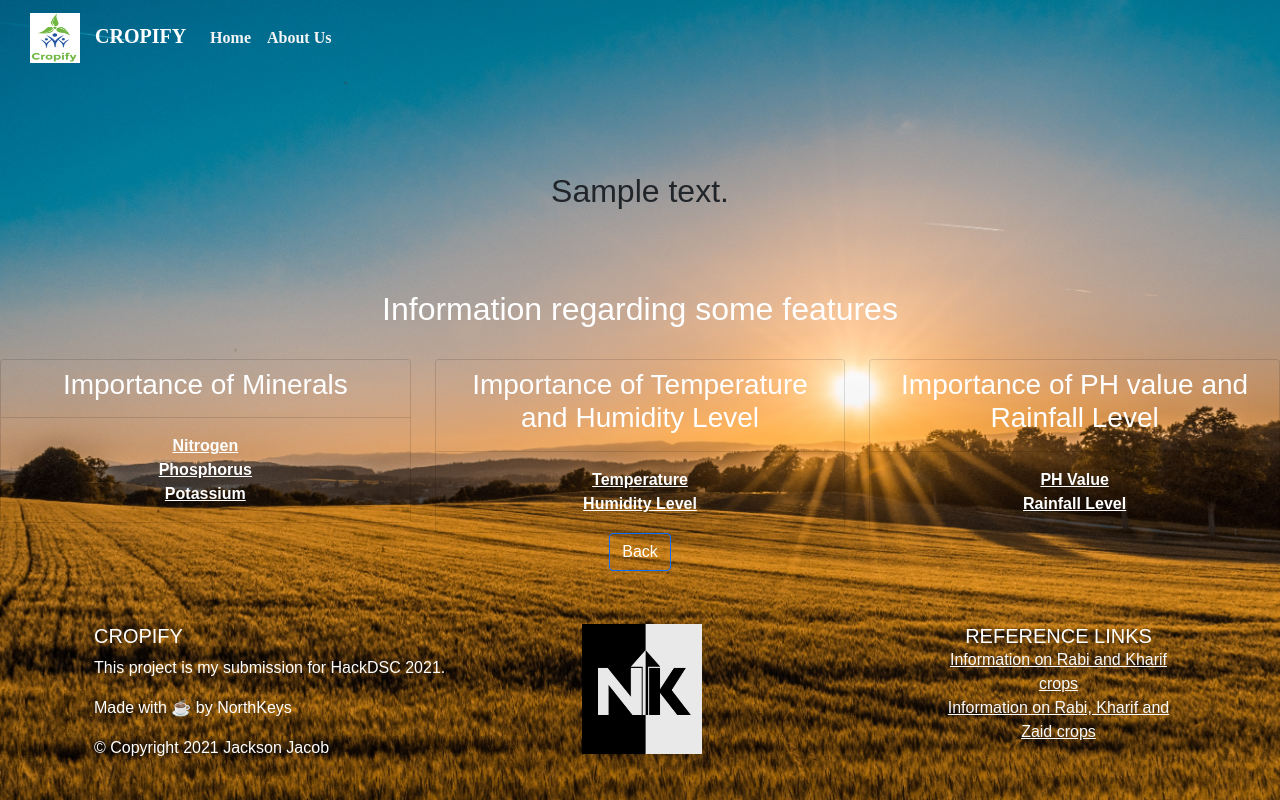
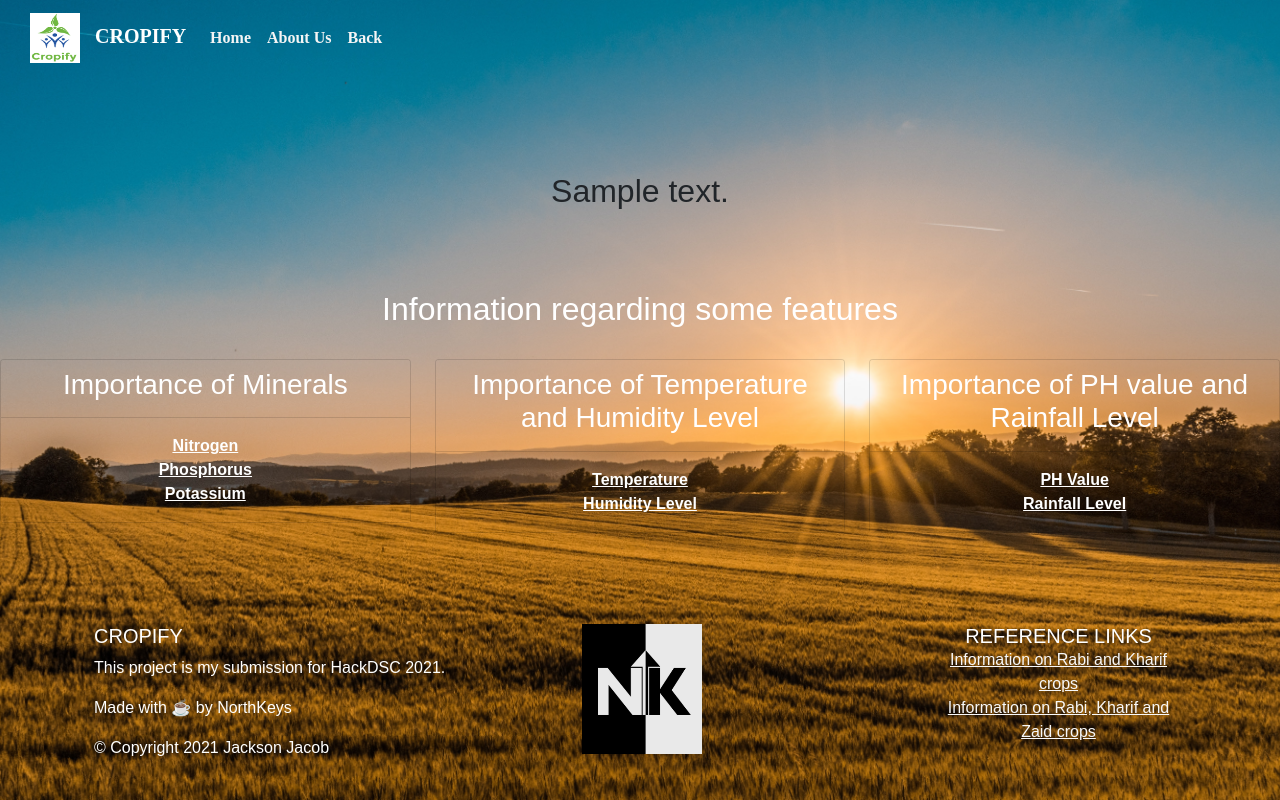
Before and after one commit to JackJJCodes/CROPify, a Flask app: template templates/CropResult.html in a window 1280 px wide. Run offline with Flask 2, Linux system fonts and the light colour scheme; the template is opened without the code that fills it: most values are stand-ins (such as "Sample title", 1, 10 or a date in 2020); parts of the project's set-up code (start-up, migrations or seed data) failed here and were passed over; some libraries are stand-ins or nearby versions; some web fonts are replaced.

Commit message:
added back button

```diff
--- a/templates/CropResult.html
+++ b/templates/CropResult.html
@@ -39,11 +39,14 @@
 
         <div class="collapse navbar-collapse" id="navbarSupportedContent">
             <ul class="navbar-nav mr-auto">
-                <li class="nav-item active">
+                <li class="nav-item">
                     <a class="nav-link" href="#">Home</a>
                 </li>
                 <li class="nav-item">
                     <a class="nav-link" href="#">About Us</a>
+                </li>
+                <li class="nav-item">
+                    <a class="nav-link" href="{{ url_for('home') }}">Back</a>
                 </li>
         </div>
     </nav>
@@ -125,10 +128,6 @@
 
     </section>
 
-    <section class="back-button">
-        <a class="btn btn-primary" href="{{ url_for('home') }}" role="button">Back</a>
-    </section>
-
     <!-- Footer -->
     <footer class="footer bg-dark text-center text-lg-start">
         <!-- Grid container -->
```
